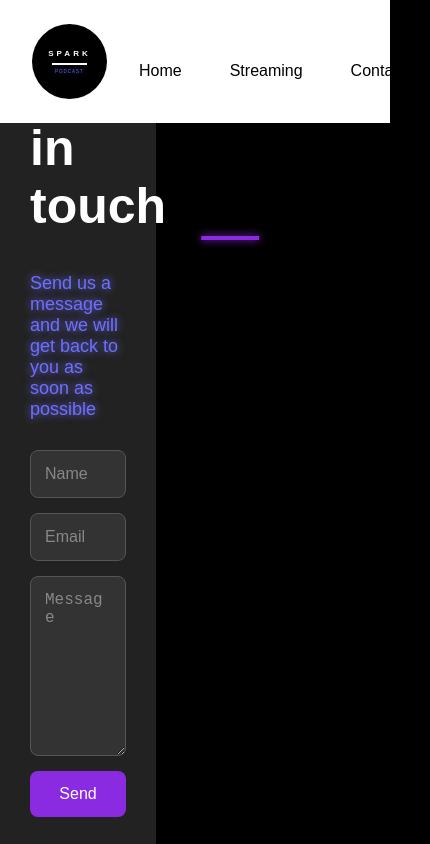
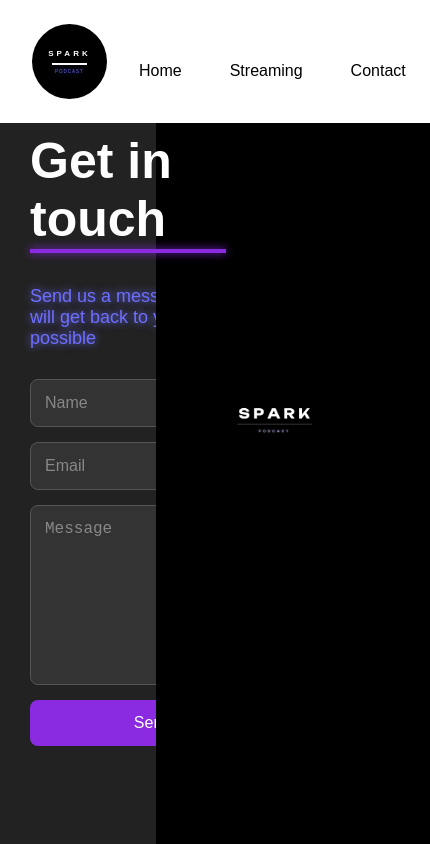
Before and after one commit to Themika/Sparked, a React (Create React App) app in the folder frontend/: page /contact in a window 390 px wide. Shown: the top 844 px of the page, 430 px wide, since content can reach past the window. Built offline with nearby package versions, Linux system fonts and the light colour scheme.

Commit message:
chore: Update routing to include Contact page and update Navbar

```diff
--- a/frontend/src/Pages/Contact.js
+++ b/frontend/src/Pages/Contact.js
@@ -5,7 +5,9 @@
 const Contact = () => {
   return (
     <div className="contact-page">
-      <Navbar />
+      <div className="navbar-container">
+        <Navbar />
+      </div>
       <div className="contact-card-container">
         <div className="contact-card">
           <div className="contact-card-components-container">
@@ -16,7 +18,11 @@
                 possible
               </p>
               <form className="contact-form">
-                <input type="text" placeholder="Name" className="contact-form-name" />
+                <input
+                  type="text"
+                  placeholder="Name"
+                  className="contact-form-name"
+                />
                 <input
                   type="email"
                   placeholder="Email"
@@ -31,10 +37,10 @@
             </div>
           </div>
           <div className="contact-right-side">
-              <div className="contact-podcast-image">
-                <img src={podcastImage} alt="Podcast" />
-              </div>
+            <div className="contact-podcast-image">
+              <img src={podcastImage} alt="Podcast" />
             </div>
+          </div>
         </div>
       </div>
     </div>
--- a/frontend/src/Pages/Home.js
+++ b/frontend/src/Pages/Home.js
@@ -1,5 +1,5 @@
 import Navbar from "../Components/Navbar";
-import LongCard from "../Components/LongCard";
+import LongCard from "../Components/longCard";
 import "../Styles/Home.css";
 import { useEffect } from "react";
 
--- a/frontend/src/Pages/Streaming.js
+++ b/frontend/src/Pages/Streaming.js
@@ -1,11 +1,13 @@
 import "../Styles/StreamingPage.css";
-
+import Navbar from "../Components/Navbar";
 
 
 const streamingPage = () => {
     return (
         <div className="streaming-page-home">
-
+            <div className="navbar-container">
+                <Navbar />
+            </div>
         </div>
     );
 }
--- a/frontend/src/Styles/Contact.css
+++ b/frontend/src/Styles/Contact.css
@@ -20,6 +20,8 @@
   display: flex;
   width: 100%;
   height: 100vh;
+  flex-direction: row; /* Ensures both sides are always beside each other */
+  flex-wrap: nowrap; /* Prevents wrapping to a new line */
 }
 
 .contact-card-components-container {
@@ -44,7 +46,6 @@
   font-size: 50px;
   margin-bottom: 20px;
   color: #fff;
-  text-align: center;
   position: relative;
   animation: fadeIn 1s ease-out;
   text-align: left;
@@ -53,14 +54,13 @@
 .contact-left-side h1::after {
   content: "";
   display: block;
-  width: 60%;
+  width: 80%;
   height: 4px;
   background-color: #8a2be2;
   position: absolute;
   bottom: -5px;
-  left: 200px;
+  left: 40%;
   transform: translateX(-50%);
-  text-align: left;
   box-shadow: 0 0 8px #8a2be2;
 }
 
@@ -69,7 +69,6 @@
   color: var(--purple);
   text-shadow: 0 0 8px var(--purple);
   margin-bottom: 30px;
-  text-align: center;
   animation: fadeIn 1.5s ease-out;
   text-align: left;
 }
@@ -141,7 +140,7 @@
   max-width: 100%;
   height: auto;
   border-radius: 8px;
-  animation: slideUp 2s ease-in-out forwards
+  animation: slideUp 2s ease-in-out forwards;
 }
 
 .contact-podcast-image img:hover {
@@ -159,19 +158,18 @@
   }
 }
 
-@media (max-width: 768px) {
+@media (max-width: 1500px) {
+
   .contact-card {
-    flex-direction: column;
+    flex-direction: row;
   }
 
-  .contact-left-side,
-  .contact-right-side {
-    flex: none;
-    width: 100%;
-    border-right: none;
+  .contact-left-side {
+    flex: 35%;
+    border-right: 1px solid #444;
   }
 
   .contact-right-side {
-    border-top: 1px solid #444;
+    flex: 65%;
   }
 }
--- a/frontend/src/Styles/Home.css
+++ b/frontend/src/Styles/Home.css
@@ -3,8 +3,8 @@
   padding: 0;
   box-sizing: border-box;
   font-family: "Arial", sans-serif;
-  background: #000000; /* Black background to match logo */
-  overflow-x: hidden; /* Prevent horizontal overflow */
+  background: #000000;
+  overflow-x: hidden;
 }
 html {
   scroll-behavior: smooth;
@@ -36,17 +36,17 @@
   align-items: center;
   width: 90%;
   max-width: 1400px;
-  margin-top: 100px; /* Adjusted margin to account for navbar height */
-  padding: 50px 0; /* Add padding for spacing */
+  margin-top: 100px;
+  padding: 50px 0;
   opacity: 0;
   animation: fadeIn 1.5s ease-in-out forwards;
   animation-delay: 0.5s;
-  min-height: 80vh; /* Ensure hero container takes up most of the viewport height */
+  min-height: 80vh;
 }
 
 .left-side {
   flex: 1;
-  color: #ffffff; /* White text color */
+  color: #ffffff;
   opacity: 0;
   transform: translateY(-50px);
   animation: slideFromTop 1.5s ease-in-out forwards;
@@ -63,12 +63,12 @@
 .left-side p {
   font-size: 18px;
   margin-bottom: 30px;
-  color: #6e6eff; /* Neon purple color for text */
+  color: #6e6eff;
   text-shadow: 0 0 8px #6e6eff;
 }
 
 .left-side button {
-  background-color: #6e6eff; /* Neon purple background for the button */
+  background-color: #6e6eff;
   color: #fff;
   padding: 10px 20px;
   border: none;
@@ -76,12 +76,12 @@
   cursor: pointer;
   font-size: 18px;
   transition: background-color 0.3s ease, transform 0.3s ease;
-  box-shadow: 0 0 10px #6e6eff; /* Glow effect */
+  box-shadow: 0 0 10px #6e6eff;
 }
 
 .left-side button:hover {
-  background-color: #5b5be8; /* Darker shade of neon purple on hover */
-  transform: scale(1.05); /* Slightly enlarge on hover */
+  background-color: #5b5be8;
+  transform: scale(1.05);
 }
 
 .right-side {
@@ -89,7 +89,7 @@
   text-align: center;
   display: flex;
   justify-content: center;
-  justify-content: flex-end; /* Push content to the right */
+  justify-content: flex-end;
   align-items: center;
   opacity: 0;
   transform: translateY(50px);
@@ -132,13 +132,13 @@
 .about-area, .why-listen-area{
   width: 100%;
   padding: 50px 20px;
-  background-color: #6e6eff; /* Dark background for contrast */
+  background-color: #6e6eff;
   color: #ffffff;
 }
 .hosts-area, .Join-the-community {
   width: 100%;
   padding: 50px 20px;
-  background-color: #000000; /* Match the black background for continuity */
+  background-color: #000000;
   color: #ffffff;
 }
 /* Animations */
--- a/frontend/src/Styles/Navbar.css
+++ b/frontend/src/Styles/Navbar.css
@@ -26,11 +26,12 @@
   list-style: none;
   margin: 0;
   padding: 0;
+  margin-right: 40px;
 }
 
 .nav-links li {
   margin-left: 2rem;
-  position: relative; /* Needed for the pseudo-element positioning */
+  position: relative;
 }
 
 .nav-links a {
--- a/frontend/src/Styles/longCard.css
+++ b/frontend/src/Styles/longCard.css
@@ -146,14 +146,14 @@
   top: 8rem;
   left: 15%;
   transform: translate(-50%, -50%) rotate(0deg);
-  animation: pulse 2s infinite 0.5s; /* Delay for staggering effect */
+  animation: pulse 2s infinite 0.5s;
 }
 
 .long-card-container.left .long-card-image .hash3 {
   top: 15.5rem;
   left: 20%;
   transform: translate(-66%, 50%) rotate(0deg);
-  animation: pulse 2s infinite 1s; /* Delay for staggering effect */
+  animation: pulse 2s infinite 1s;
 }
 
 .long-card-container.right .long-card-image .hash1 {
@@ -167,14 +167,14 @@
   top: 8rem;
   left: -45%;
   transform: translate(-50%, -50%) rotate(0deg);
-  animation: pulse 2s infinite 0.5s; /* Delay for staggering effect */
+  animation: pulse 2s infinite 0.5s;
 }
 
 .long-card-container.right .long-card-image .hash3 {
   top: 15.5rem;
   left: -50%;
   transform: translate(-50%, -50%) rotate(0deg);
-  animation: pulse 2s infinite 1s; /* Delay for staggering effect */
+  animation: pulse 2s infinite 1s;
 }
 
 .long-card-image img {
```
Also changed, not shown: frontend/src/Pages/Blog.js (deleted, +0 -11 lines), frontend/src/Styles/BlogPage.css (deleted).
